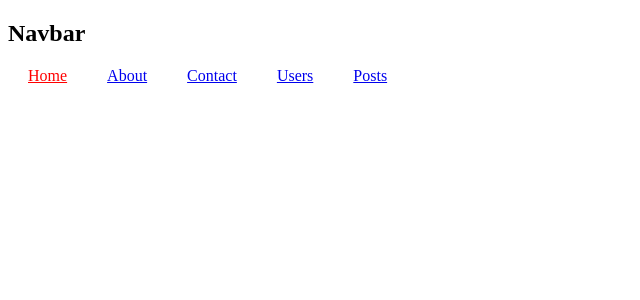
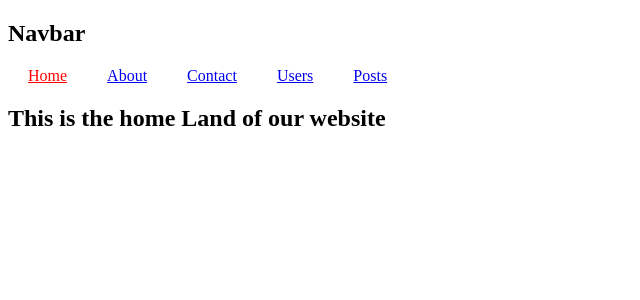
Before and after one commit to tisabbir/first-react-router, a React (Vite) app: page / in a window 1280 px wide. Shown: the top 300 px of the page, without its empty margins (0-640 px from the left). Built offline with nearby package versions, Linux system fonts and the light colour scheme.

Commit message:
home added

```diff
--- a/src/Components/Home/Home.jsx
+++ b/src/Components/Home/Home.jsx
@@ -8,6 +8,9 @@ const Home = () => {
   return (
     <div>
       <Header></Header>
+      <div>
+        <h2>This is the home Land of our website</h2>
+      </div>
       {navigate === "loading" ? "Loading...." : <Outlet></Outlet>}
     </div>
   );
```
